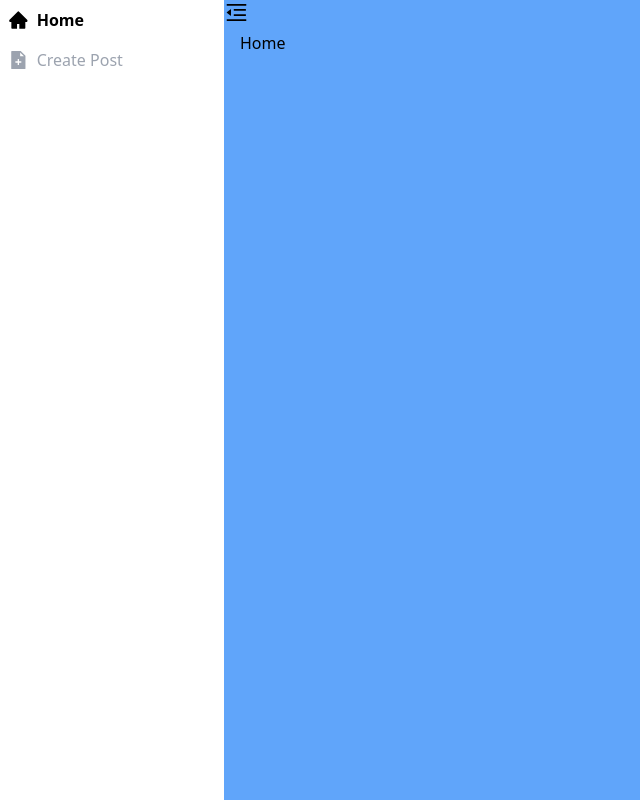
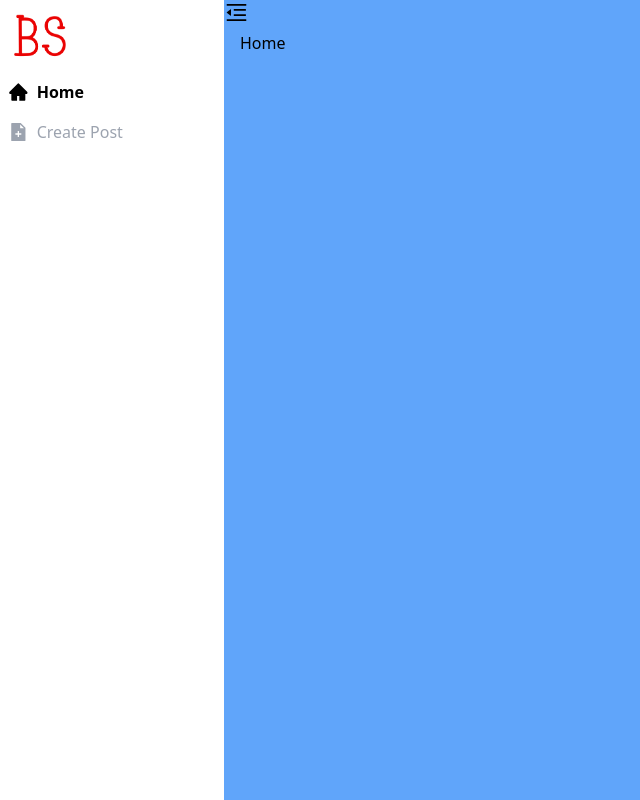
Before and after one commit to jonnyabrams/blog-standard, a React (Create React App) app in the folder admin/: page / in a window 1280 px wide. Shown: the whole page, without its empty margins (0-640 px from the left). Built offline with nearby package versions, Linux system fonts and the light colour scheme.

Commit message:
add logo

```diff
--- a/admin/src/components/Navbar.tsx
+++ b/admin/src/components/Navbar.tsx
@@ -38,6 +38,9 @@ const NavItem = ({ to, text, icon, closed }: INavItem) => {
 const Navbar = ({ closed }: { closed: boolean }) => {
   return (
     <nav>
+      <div className="p-3">
+        <img className="w-14" src="bs-logo.png" alt="" />
+      </div>
       <ul>
         <li>
           <NavItem
```
